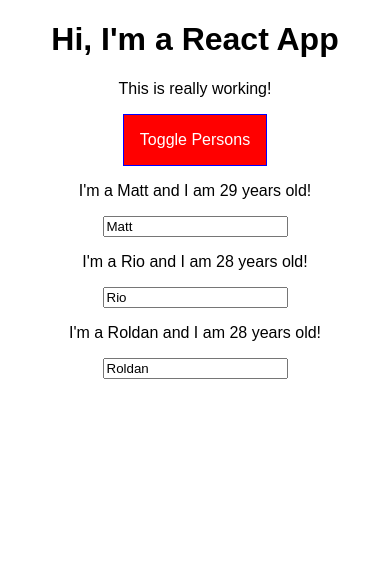
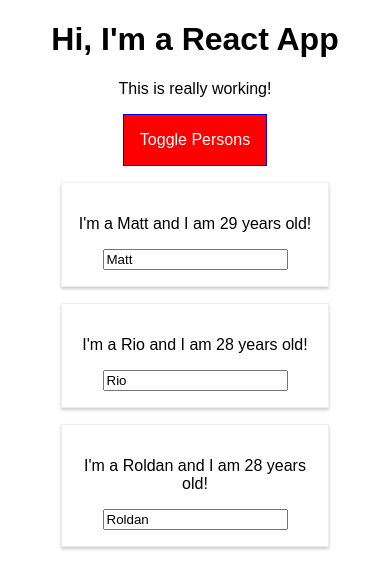
Before and after one commit to MrCooper42/React-guide, a React (Create React App) app: page / in a window 390 px wide. Both pictures are taken after a click on the button "Toggle Persons". Shown: the top 588 px of the page. Built offline with nearby package versions, Linux system fonts and the light colour scheme.

Commit message:
add back in media queries with css modules

```diff
--- a/src/Person/Person.js
+++ b/src/Person/Person.js
@@ -1,6 +1,6 @@
 import React from "react";
 
-import "./Person.module.css";
+import styles from "./Person.module.css";
 
 export const Person = (props) => {
   const {
@@ -10,13 +10,9 @@
     changed,
     click,
   } = props;
-  const style = {
-    "@media (min-width: 500px)": {
-      width: "450px",
-    },
-  };
+
   return (
-    <div className="Person" style={style}>
+    <div className={styles.Person}>
       <p onClick={click}>I'm a {name} and I am {age} years old!</p>
       <p>{children}</p>
       <input type="text" onChange={changed} value={name}/>
--- a/src/Person/Person.module.css
+++ b/src/Person/Person.module.css
@@ -6,3 +6,9 @@
     padding: 16px;
     text-align: center;
 }
+
+@media (min-width: 500px) {
+    .Person {
+        width: 450px;
+    }
+}
```
